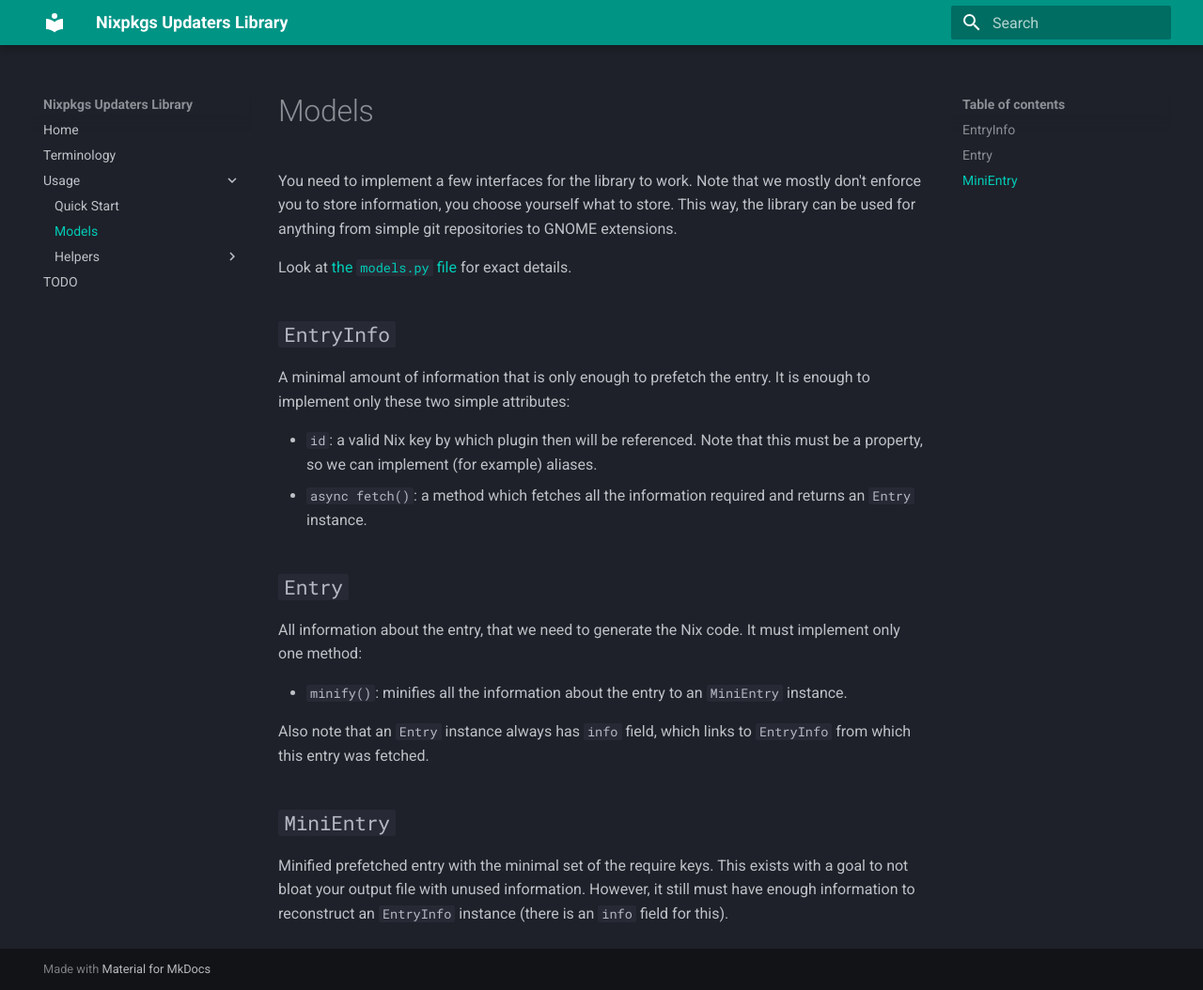
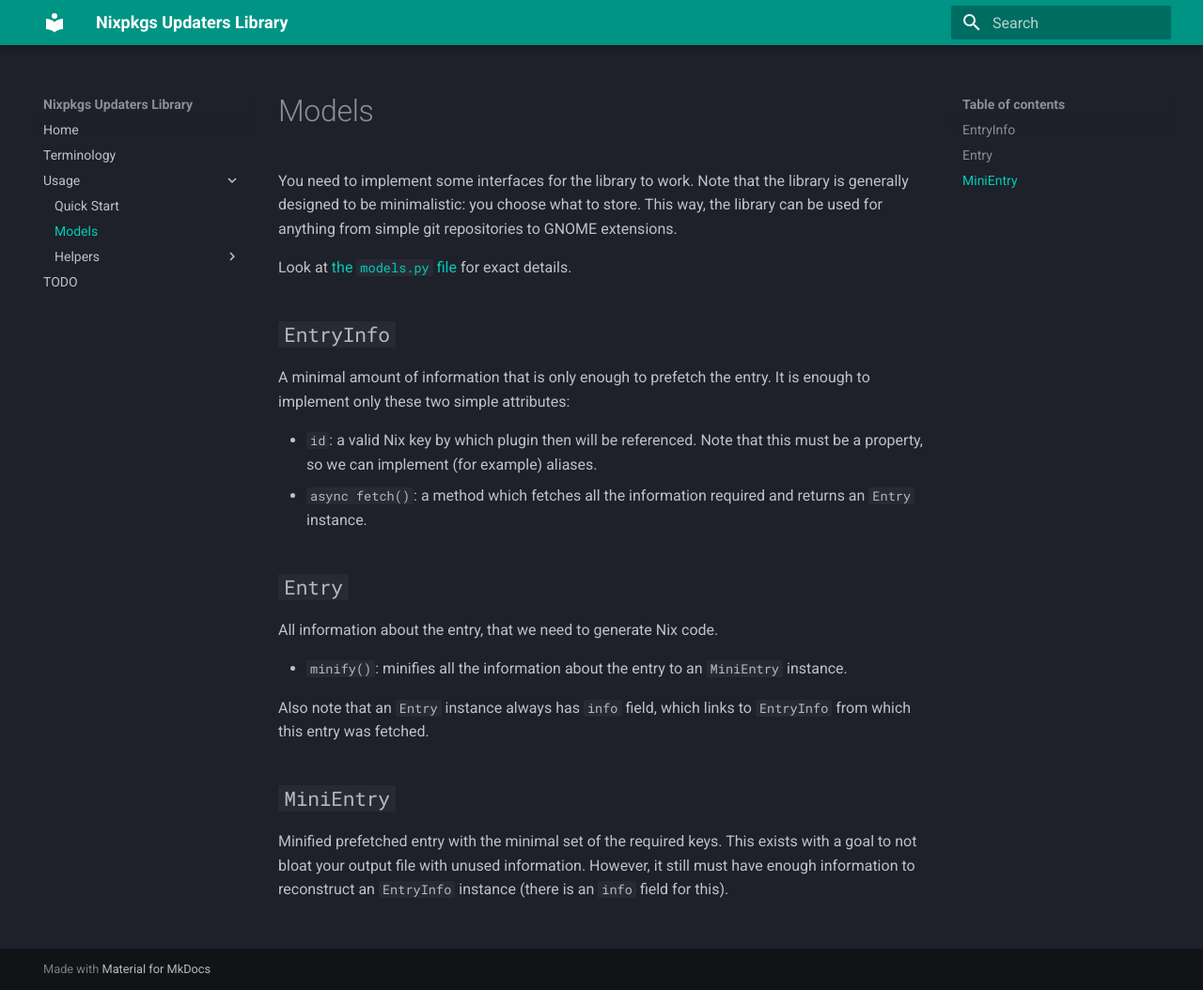
Before and after one commit to PerchunPak/nixpkgs-updaters-library, an MkDocs documentation site: the page built from docs/usage/models.md, in a window 1280 px wide and 1054 px high. Shown: the whole window at 94% size. Built offline with MkDocs 1.6.1 and Material for MkDocs 9.7.7, drawn with Linux system fonts in a browser that asks for light colours.

Commit message:
Small grammar fixes

```diff
--- a/docs/usage/models.md
+++ b/docs/usage/models.md
@@ -1,9 +1,9 @@
 # Models
 
-You need to implement a few interfaces for the library to work. Note that we
-mostly don't enforce you to store information, you choose yourself what to
-store. This way, the library can be used for anything from simple git
-repositories to GNOME extensions.
+You need to implement some interfaces for the library to work. Note that the
+library is generally designed to be minimalistic: you choose what to store.
+This way, the library can be used for anything from simple git repositories to
+GNOME extensions.
 
 Look at [the `models.py` file](https://github.com/PerchunPak/nixpkgs-updaters-library/blob/main/nupd/models.py)
 for exact details.
@@ -20,8 +20,7 @@ is enough to implement only these two simple attributes:
 
 ## `Entry`
 
-All information about the entry, that we need to generate the Nix code. It must
-implement only one method:
+All information about the entry, that we need to generate Nix code.
 
 - `minify()`: minifies all the information about the entry to an `MiniEntry`
   instance.
@@ -31,7 +30,7 @@ Also note that an `Entry` instance always has `info` field, which links to
 
 ## `MiniEntry`
 
-Minified prefetched entry with the minimal set of the require keys. This exists
-with a goal to not bloat your output file with unused information. However, it
-still must have enough information to reconstruct an `EntryInfo` instance
-(there is an `info` field for this).
+Minified prefetched entry with the minimal set of the required keys. This
+exists with a goal to not bloat your output file with unused information.
+However, it still must have enough information to reconstruct an `EntryInfo`
+instance (there is an `info` field for this).
```
Also changed, not shown: README.md (+6 -7 lines), docs/terminology.md (+2 -2 lines), docs/usage/helpers/csv-reader.md (+1 -1 lines), docs/usage/helpers/github.md (+2 -2 lines), docs/usage/helpers/nix-prefetch-git.md (+1 -0 lines), docs/usage/quick-start.md (+4 -4 lines), 3 other files.
